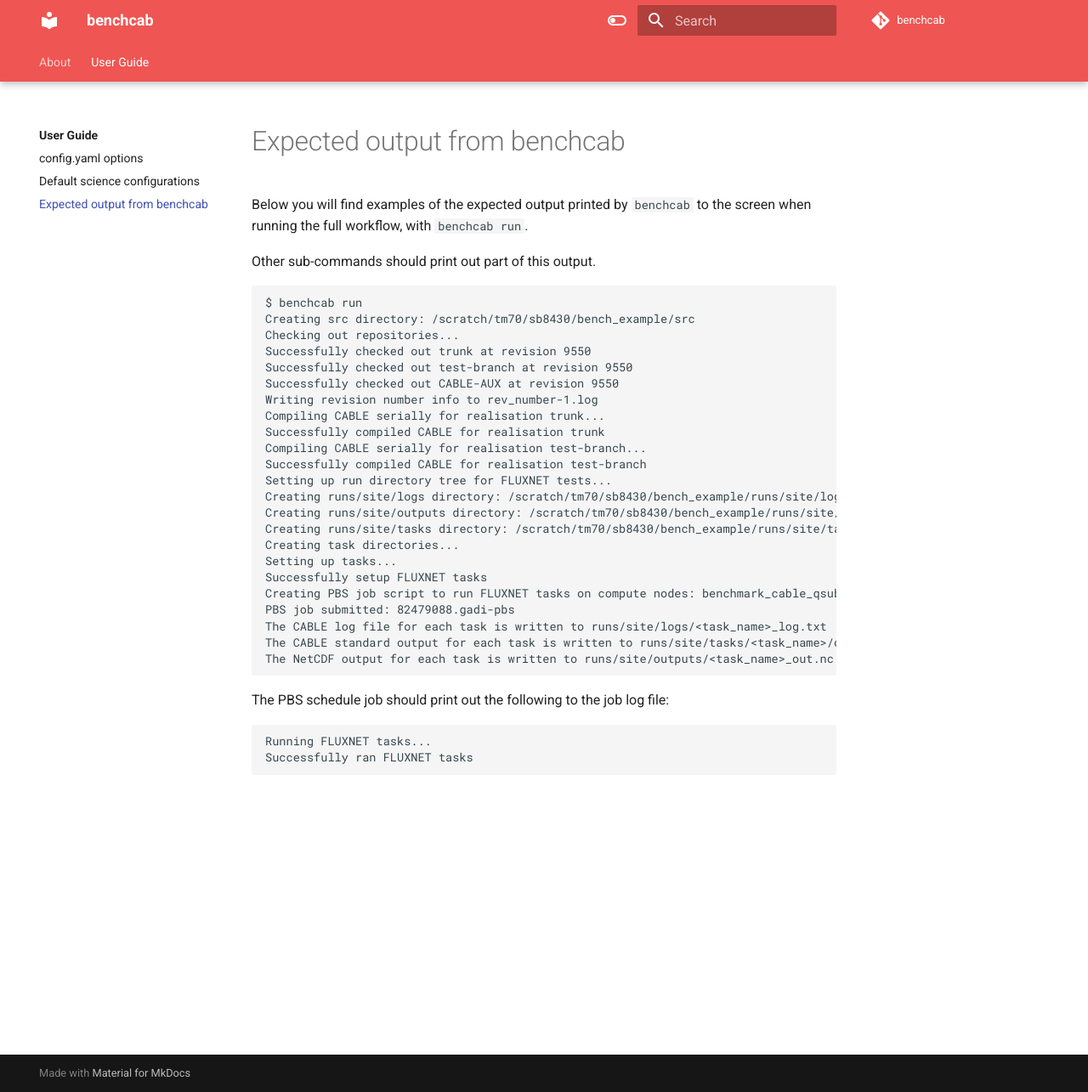
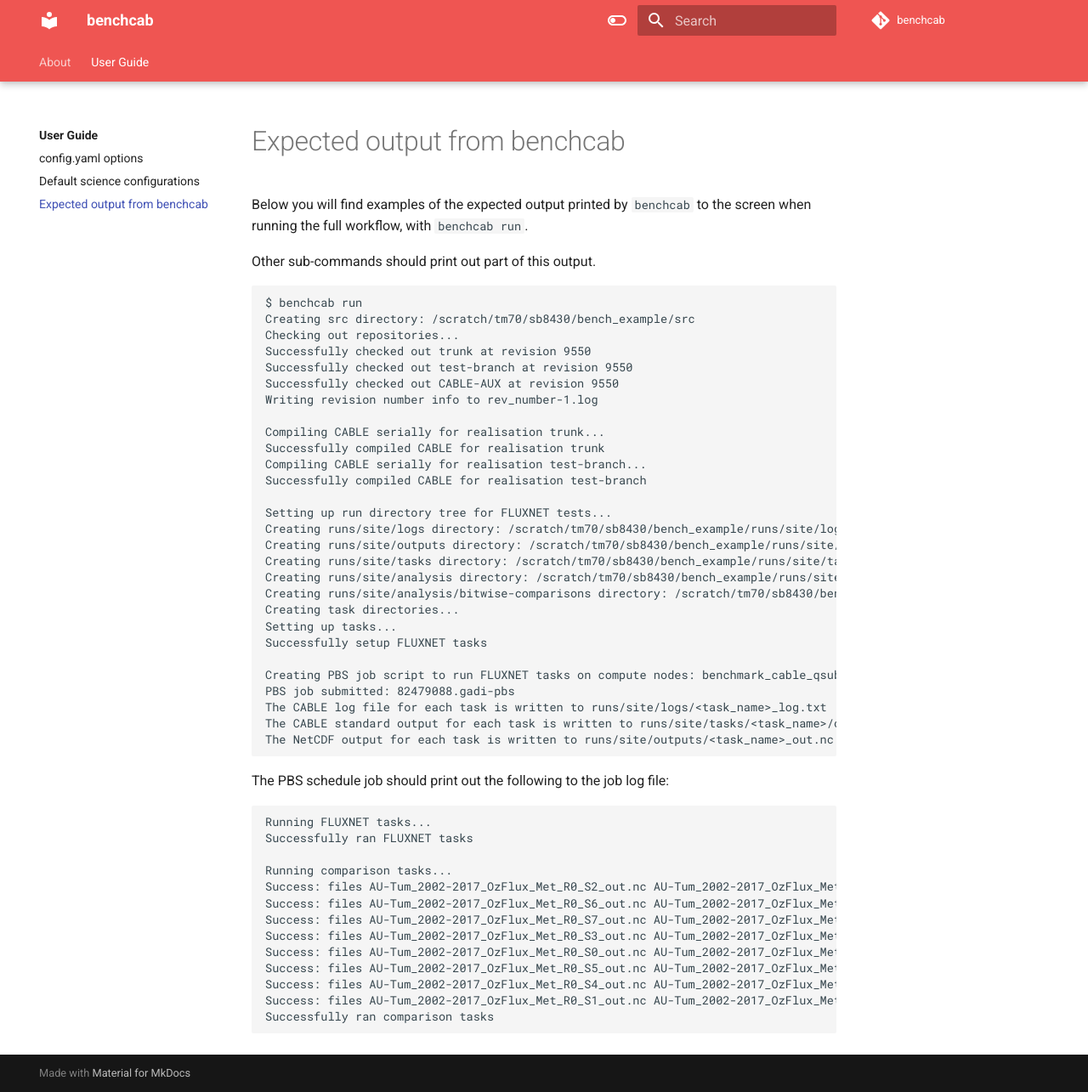
Before and after one commit to mdekauwe/CABLE_benchmarking, an MkDocs documentation site: the page built from docs/user_guide/expected_output.md, in a window 1280 px wide and 1285 px high. Shown: the whole window at 85% size. Built offline with MkDocs 1.6.1 and Material for MkDocs 9.7.7, drawn with Linux system fonts in a browser that asks for light colours; comment, search, counter and statistics services are not loaded.

Commit message:
Update documentation for bitwise comparisons

````diff
--- a/docs/user_guide/expected_output.md
+++ b/docs/user_guide/expected_output.md
@@ -12,17 +12,22 @@ Successfully checked out trunk at revision 9550
 Successfully checked out test-branch at revision 9550
 Successfully checked out CABLE-AUX at revision 9550
 Writing revision number info to rev_number-1.log
+
 Compiling CABLE serially for realisation trunk...
 Successfully compiled CABLE for realisation trunk
 Compiling CABLE serially for realisation test-branch...
 Successfully compiled CABLE for realisation test-branch
+
 Setting up run directory tree for FLUXNET tests...
 Creating runs/site/logs directory: /scratch/tm70/sb8430/bench_example/runs/site/logs
 Creating runs/site/outputs directory: /scratch/tm70/sb8430/bench_example/runs/site/outputs
 Creating runs/site/tasks directory: /scratch/tm70/sb8430/bench_example/runs/site/tasks
+Creating runs/site/analysis directory: /scratch/tm70/sb8430/bench_example/runs/site/analysis
+Creating runs/site/analysis/bitwise-comparisons directory: /scratch/tm70/sb8430/bench_example/runs/site/analysis/bitwise-comparisons
 Creating task directories...
 Setting up tasks...
 Successfully setup FLUXNET tasks
+
 Creating PBS job script to run FLUXNET tasks on compute nodes: benchmark_cable_qsub.sh
 PBS job submitted: 82479088.gadi-pbs
 The CABLE log file for each task is written to runs/site/logs/<task_name>_log.txt
@@ -34,4 +39,15 @@ The PBS schedule job should print out the following to the job log file:
 ```
 Running FLUXNET tasks...
 Successfully ran FLUXNET tasks
+
+Running comparison tasks...
+Success: files AU-Tum_2002-2017_OzFlux_Met_R0_S2_out.nc AU-Tum_2002-2017_OzFlux_Met_R1_S2_out.nc are identitical
+Success: files AU-Tum_2002-2017_OzFlux_Met_R0_S6_out.nc AU-Tum_2002-2017_OzFlux_Met_R1_S6_out.nc are identitical
+Success: files AU-Tum_2002-2017_OzFlux_Met_R0_S7_out.nc AU-Tum_2002-2017_OzFlux_Met_R1_S7_out.nc are identitical
+Success: files AU-Tum_2002-2017_OzFlux_Met_R0_S3_out.nc AU-Tum_2002-2017_OzFlux_Met_R1_S3_out.nc are identitical
+Success: files AU-Tum_2002-2017_OzFlux_Met_R0_S0_out.nc AU-Tum_2002-2017_OzFlux_Met_R1_S0_out.nc are identitical
+Success: files AU-Tum_2002-2017_OzFlux_Met_R0_S5_out.nc AU-Tum_2002-2017_OzFlux_Met_R1_S5_out.nc are identitical
+Success: files AU-Tum_2002-2017_OzFlux_Met_R0_S4_out.nc AU-Tum_2002-2017_OzFlux_Met_R1_S4_out.nc are identitical
+Success: files AU-Tum_2002-2017_OzFlux_Met_R0_S1_out.nc AU-Tum_2002-2017_OzFlux_Met_R1_S1_out.nc are identitical
+Successfully ran comparison tasks
 ```
````
Also changed, not shown: docs/user_guide/index.md (+6 -0 lines).
